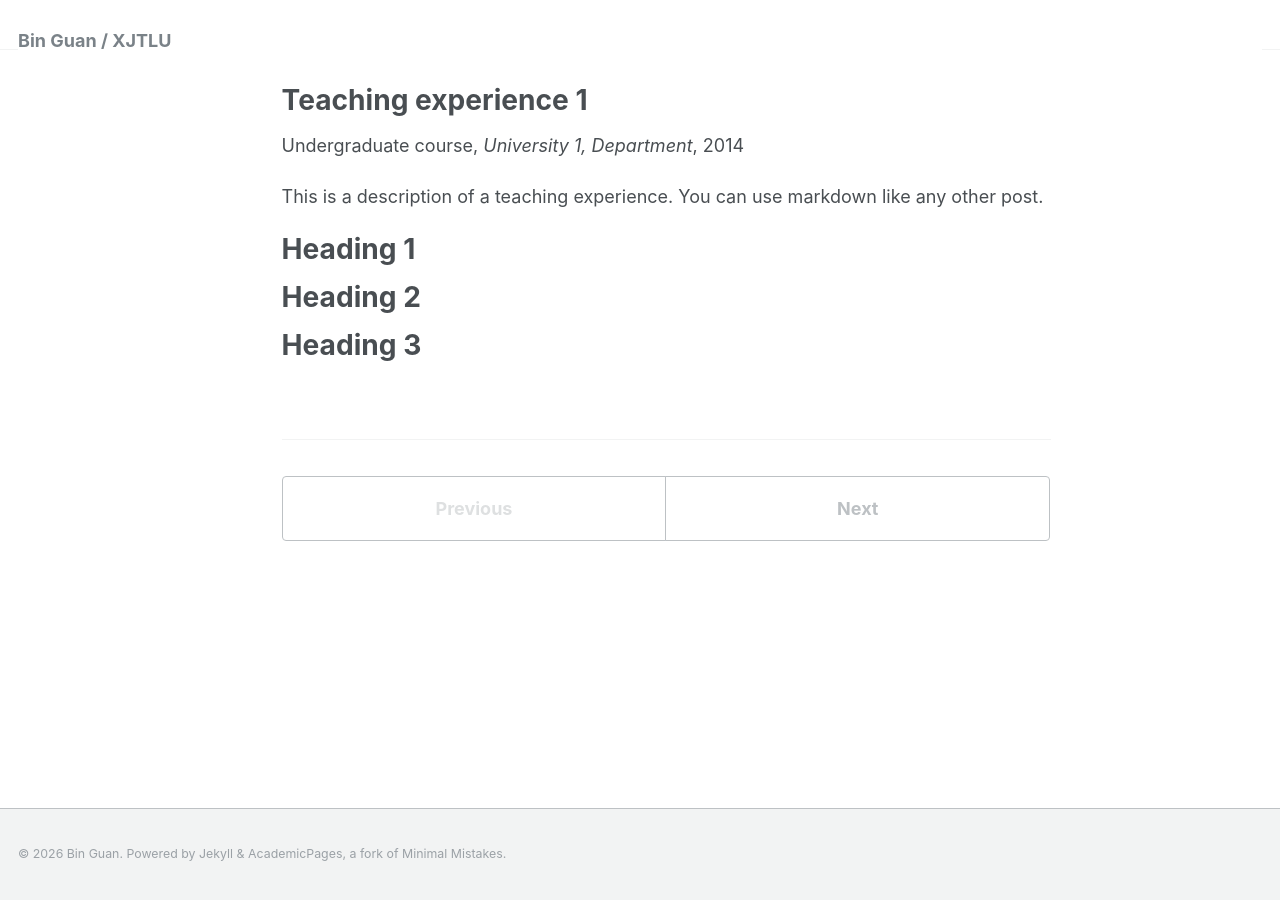
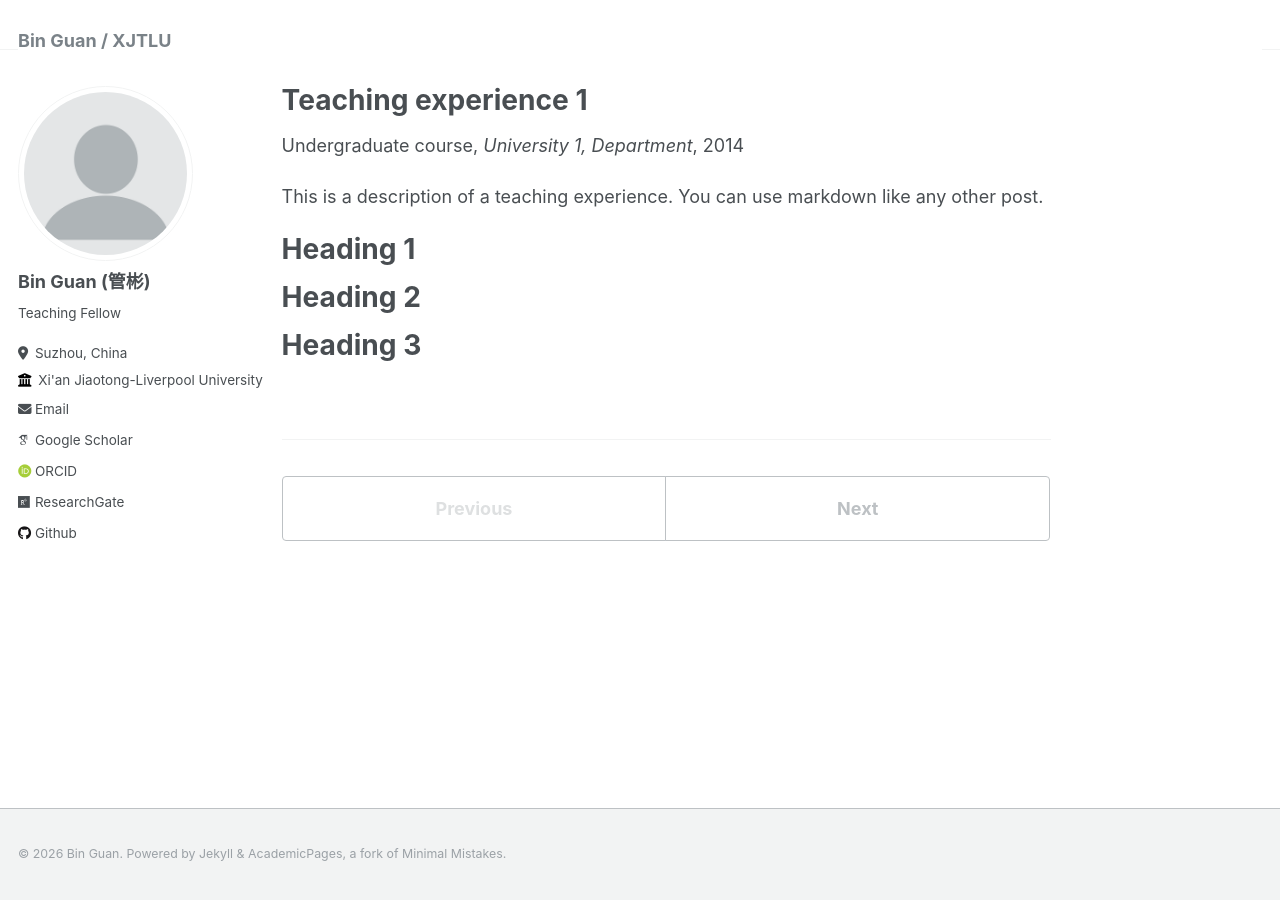
Before and after one commit to bguanmath/bguanmath.github.io, a Jekyll site: the page built from _teaching/2014-spring-teaching-1.md, in a window 1280 px wide. Built offline with Jekyll 4.4.1, drawn with Linux system fonts in a browser that asks for light colours; some web fonts are replaced; part of the change alters nothing that is shown.

```diff
--- a/_config.yml
+++ b/_config.yml
@@ -221,7 +221,7 @@ defaults:
       type: posts
     values:
       layout: single
-      author_profile: false
+      author_profile: true
       read_time: false
       comments: false
       share: false
@@ -232,14 +232,14 @@ defaults:
       type: pages
     values:
       layout: single
-      author_profile: false
+      author_profile: true
   # _teaching
   - scope:
       path: ""
       type: teaching
     values:
       layout: single
-      author_profile: false
+      author_profile: true
       share: false
       comments: false
   # _publications
@@ -248,7 +248,7 @@ defaults:
       type: publications
     values:
       layout: single
-      author_profile: false
+      author_profile: true
       share: false
       comments: false
   # _portfolio
@@ -257,7 +257,7 @@ defaults:
       type: portfolio
     values:
       layout: single
-      author_profile: false
+      author_profile: true
       share: false
       comment: false
   # _talks
@@ -266,7 +266,7 @@ defaults:
       type: talks
     values:
       layout: talk
-      author_profile: false
+      author_profile: true
       share: false
 
 
```
